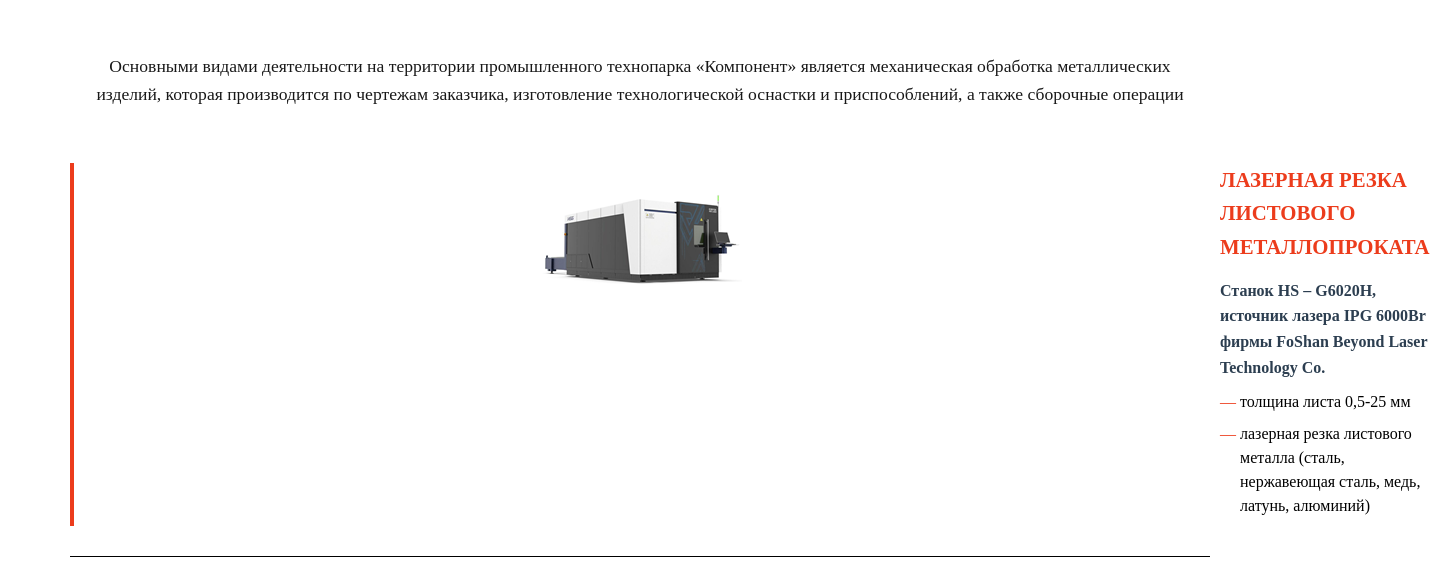
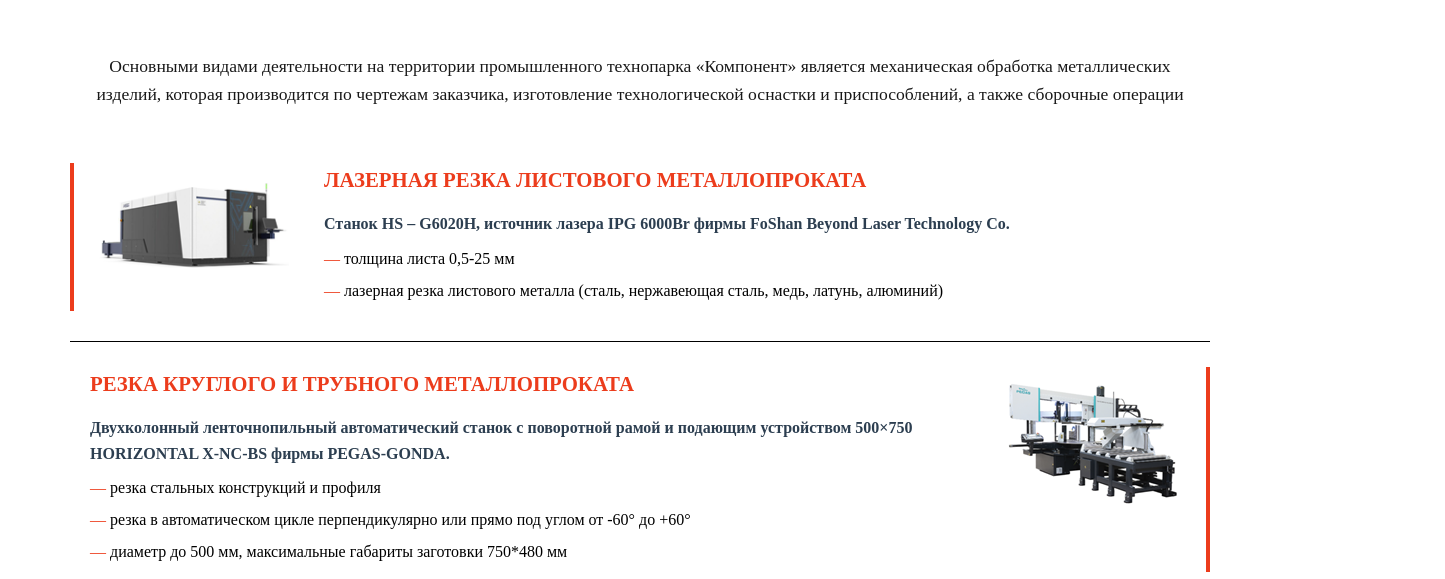
Before and after one commit to Dompfaff21/component, a plain HTML site: page pages/tech-vozm.html in a window 1280 px wide. Shown: the part 219-798 px from the top of the page, 1445 px wide, since content can reach past the window. Drawn offline with Linux system fonts and the light colour scheme.

Commit message:
Update style.css

```diff
--- a/css/style.css
+++ b/css/style.css
@@ -1122,7 +1122,7 @@ footer {
             margin-bottom: 30px;
         }
 
-        .service-image {
+        .service-image1 {
             width: 100%;
             height: 150px;
             margin-bottom: 15px;
@@ -1133,7 +1133,7 @@ footer {
             justify-content: center;
         }
 
-        .service-image img {
+        .service-image1 img {
             max-width: 100%;
             max-height: 100%;
             object-fit: contain;
```
